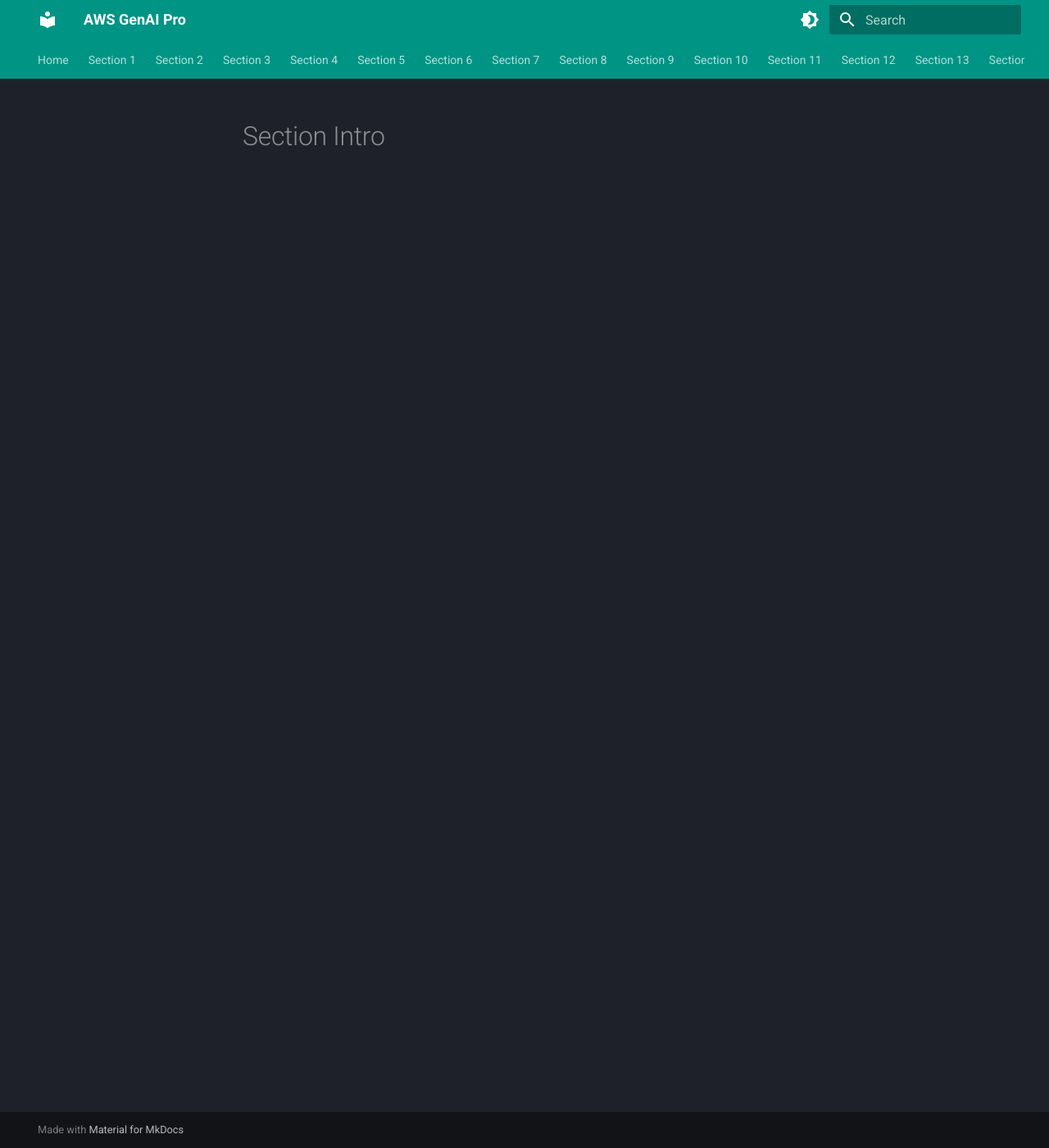
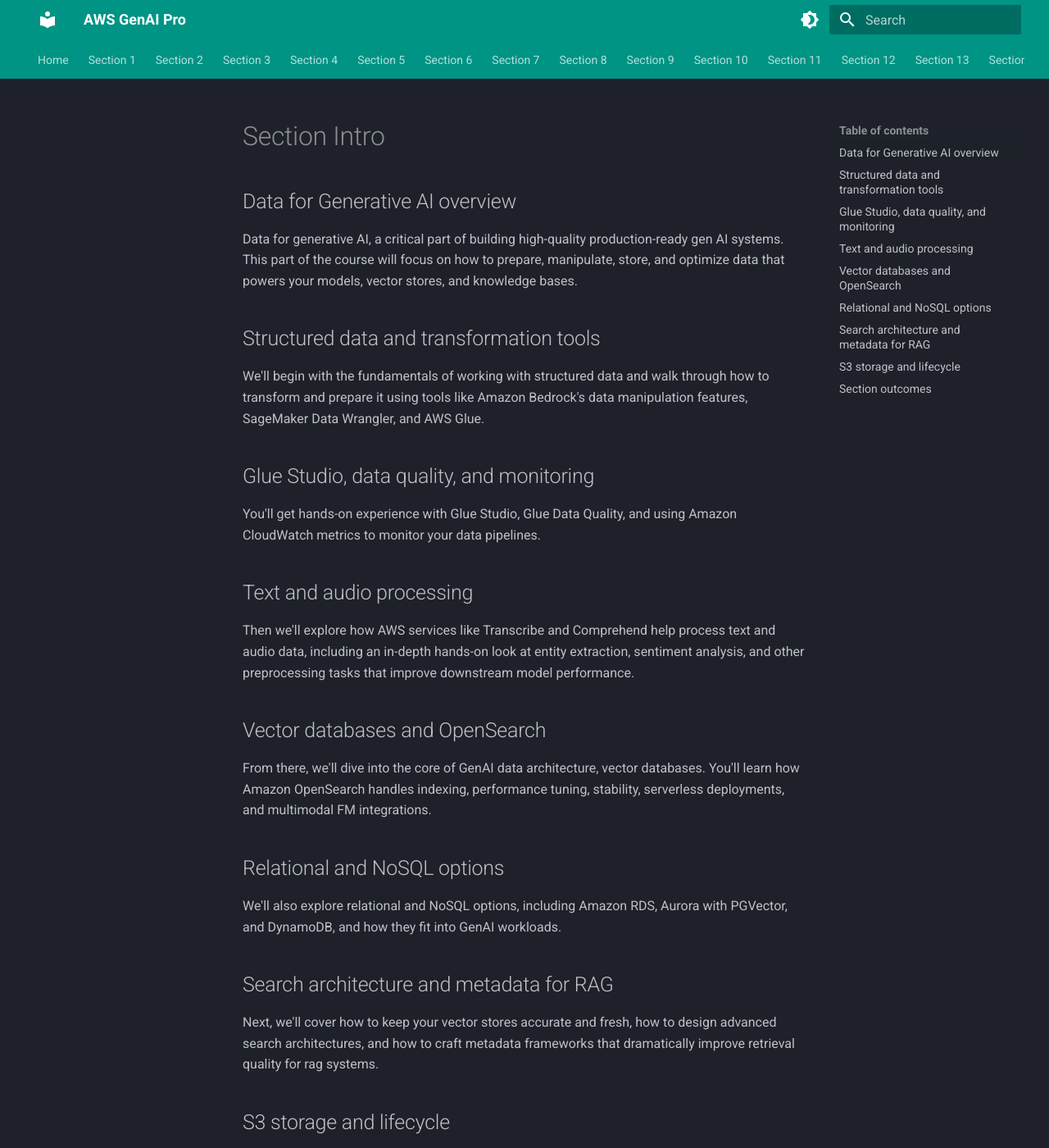
Before and after one commit to qgjones9/aws-genai-pro, an MkDocs documentation site: the page built from docs/section-2/01-section-intro/index.md, in a window 1280 px wide and 1400 px high. Shown: the whole window at 82% size. Built offline with MkDocs 1.6.1 and Material for MkDocs 9.7.7, drawn with Linux system fonts in a browser that asks for light colours; some of the changed text lies outside the part shown.

Commit message:
Expand Section 2 documentation with a comprehensive overview of data management for generative AI. Added detailed subsections covering structured data, transformation tools, data quality monitoring, text and audio processing, vector databases, relational and NoSQL options, search architecture, and S3 storage management. This enhancement aims to provide learners with a complete understanding of the data pipeline for generative AI systems.

```diff
--- a/docs/section-2/01-section-intro/index.md
+++ b/docs/section-2/01-section-intro/index.md
@@ -1 +1,37 @@
 # Section Intro
+
+## Data for Generative AI overview
+
+Data for generative AI, a critical part of building high-quality production-ready gen AI systems. This part of the course will focus on how to prepare, manipulate, store, and optimize data that powers your models, vector stores, and knowledge bases.
+
+## Structured data and transformation tools
+
+We'll begin with the fundamentals of working with structured data and walk through how to transform and prepare it using tools like Amazon Bedrock's data manipulation features, SageMaker Data Wrangler, and AWS Glue.
+
+## Glue Studio, data quality, and monitoring
+
+You'll get hands-on experience with Glue Studio, Glue Data Quality, and using Amazon CloudWatch metrics to monitor your data pipelines.
+
+## Text and audio processing
+
+Then we'll explore how AWS services like Transcribe and Comprehend help process text and audio data, including an in-depth hands-on look at entity extraction, sentiment analysis, and other preprocessing tasks that improve downstream model performance.
+
+## Vector databases and OpenSearch
+
+From there, we'll dive into the core of GenAI data architecture, vector databases. You'll learn how Amazon OpenSearch handles indexing, performance tuning, stability, serverless deployments, and multimodal FM integrations.
+
+## Relational and NoSQL options
+
+We'll also explore relational and NoSQL options, including Amazon RDS, Aurora with PGVector, and DynamoDB, and how they fit into GenAI workloads.
+
+## Search architecture and metadata for RAG
+
+Next, we'll cover how to keep your vector stores accurate and fresh, how to design advanced search architectures, and how to craft metadata frameworks that dramatically improve retrieval quality for rag systems.
+
+## S3 storage and lifecycle
+
+Finally, we'll look at how to store and manage data efficiently with Amazon S3, including storage classes, lifecycle rules, and cross-region replication, ensuring your data is secure, cost-optimized, and highly available.
+
+## Section outcomes
+
+By the end of this section, you'll have a complete understanding of how to manage the full data pipeline for generative AI, from ingestion and transformation to indexing, retrieval, and long-term storage. Let's get started.
```
